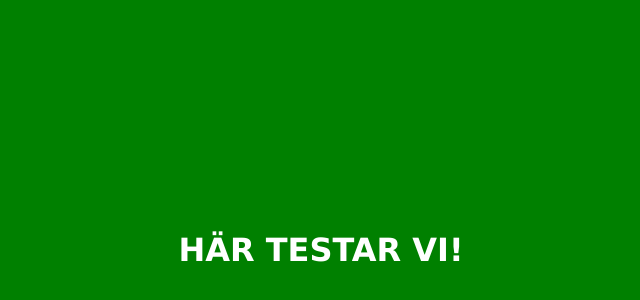
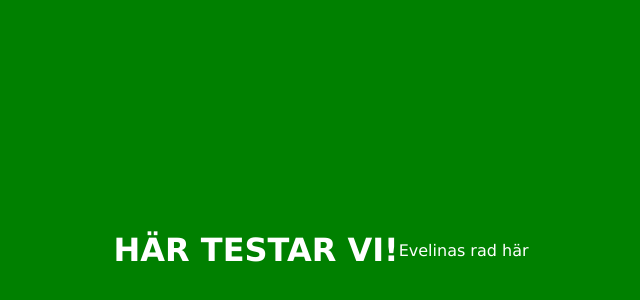
Before and after one commit to schwampus/grupp13arbete, a plain HTML site: page index.html in a window 1280 px wide. Shown: the part 78-378 px from the top of the page, without its empty margins (319-959 px from the left). Drawn offline with Linux system fonts and the light colour scheme.

Commit message:
Evelinas p

```diff
--- a/index.html
+++ b/index.html
@@ -1,14 +1,18 @@
 <!DOCTYPE html>
 <html lang="en">
+
 <head>
 	<meta charset="UTF-8" />
 	<meta name="viewport" content="width=device-width, initial-scale=1.0" />
 	<title>TestSida</title>
 	<link rel="stylesheet" href="style.css" />
 </head>
+
 <body>
 	<div>
 		<h1>HÄR TESTAR VI!</h1>
+		<p>Evelinas rad här</p>
 	</div>
 </body>
+
 </html>
```
Lines whose indentation alone changed are shown as unchanged.
